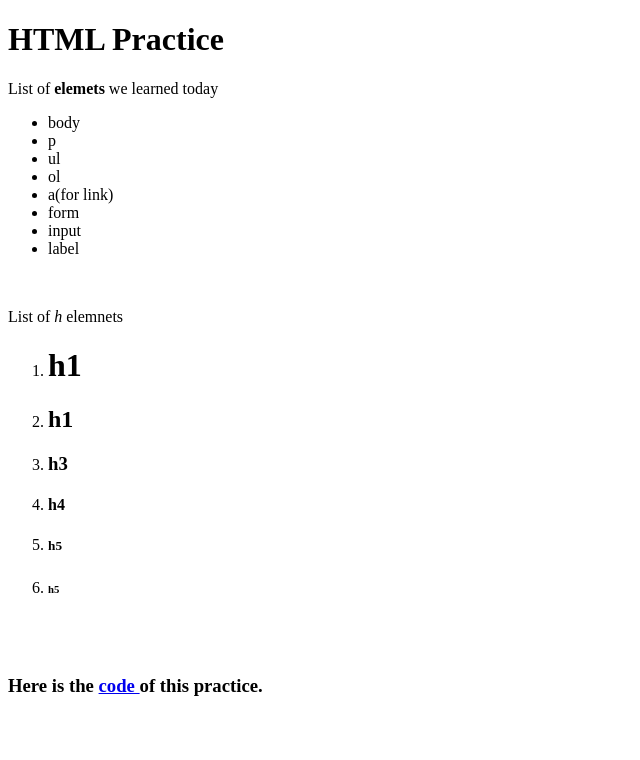
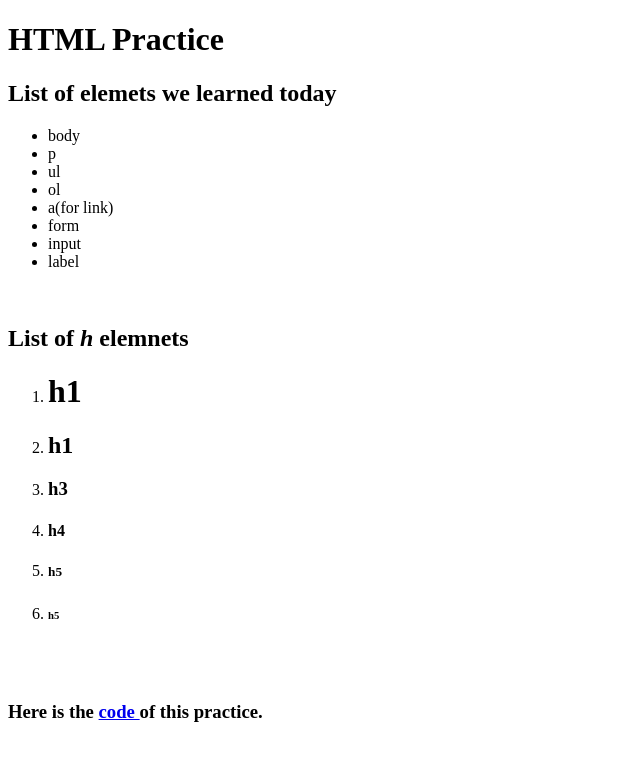
Before and after one commit to aprilangela/Practice-1, a plain HTML site: page index.html in a window 1280 px wide. Shown: the whole page, without its empty margins (0-640 px from the left). Drawn offline with Linux system fonts and the light colour scheme.

Commit message:
p tag removed

```diff
--- a/index.html
+++ b/index.html
@@ -8,7 +8,7 @@
 </head>
 <body>
 <h1>HTML Practice</h1>
-    <p>List of <b>elemets</b> we learned today
+    <h2>List of <b>elemets</b> we learned today</h2>
       <ul>
         <li>body</li>
         <li>p</li>
@@ -20,8 +20,8 @@
         <li>label</li>
       </ul>
       <br>
-    </p>
-    <p>List of <i>h</i> elemnets
+
+   <h2>List of <i>h</i> elemnets</h2>
         <ol>
             <li><h1>h1</h1></li>
             <li><h2>h1</h2></li>
@@ -30,7 +30,7 @@
             <li><h5>h5</h5></li>
             <li><h6>h5</h6></li>
         </ol>
-    </p>
+
     <br><br>
     <h3>Here is the <a href="https://github.com/aprilangela/Practice-1.git" target="blank">code </a>of this practice.</h3>
 </body>
```
Also changed, not shown: 1 other file.
